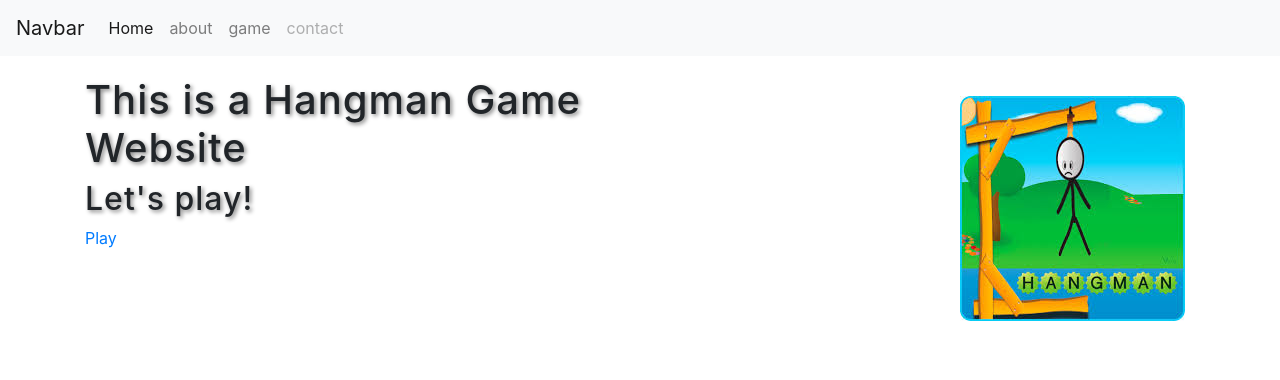
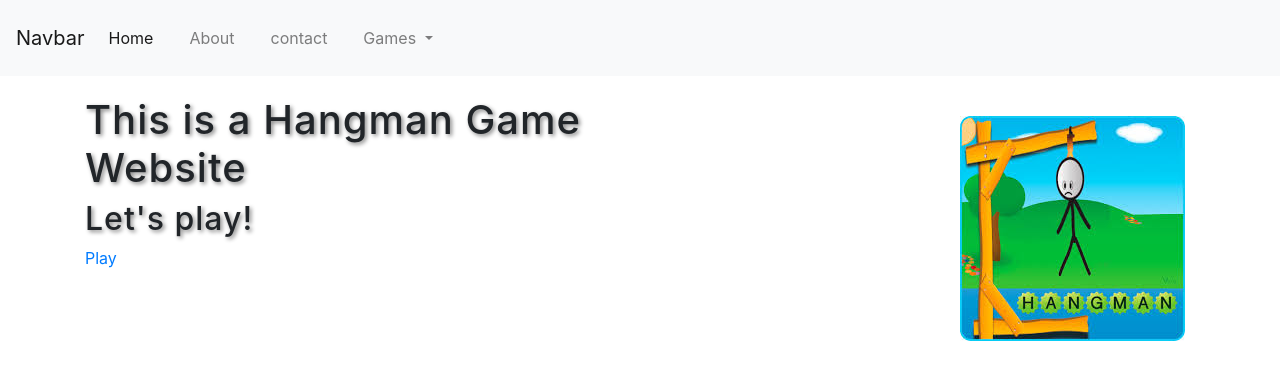
Before and after one commit to Ragappriya-Gowrirasan/handman-game, a plain HTML site: page index.html in a window 1280 px wide. Drawn offline with nearby package versions, Linux system fonts and the light colour scheme.

Commit message:
change nav bar home page

```diff
--- a/index.html
+++ b/index.html
@@ -64,16 +64,31 @@
 <body>
     <nav class="navbar navbar-expand-lg navbar-light bg-light">
         <a class="navbar-brand" href="#">Navbar</a>
-        <button class="navbar-toggler" type="button" data-toggle="collapse" data-target="#navbarNavAltMarkup" aria-controls="navbarNavAltMarkup" aria-expanded="false" aria-label="Toggle navigation">
+        <button class="navbar-toggler" type="button" data-toggle="collapse" data-target="#navbarNavDropdown" aria-controls="navbarNavDropdown" aria-expanded="false" aria-label="Toggle navigation">
           <span class="navbar-toggler-icon"></span>
         </button>
-        <div class="collapse navbar-collapse" id="navbarNavAltMarkup">
-          <div class="navbar-nav">
-            <a class="nav-item nav-link active" href="index.html">Home <span class="sr-only">(current)</span></a>
-            <a class="nav-item nav-link" href="about.html">about</a>
-            <a class="nav-item nav-link" href="game.html">game</a>
-            <a class="nav-item nav-link disabled" href="contact.html">contact</a>
-          </div>
+        <div class="collapse navbar-collapse" id="navbarNavDropdown">
+          <ul class="navbar-nav">
+            <li class="nav-item active">
+              <a class="nav-link" href="index.html">Home <span class="sr-only">(current)</span></a>
+            </li>
+            <li class="nav-item">
+              <a class="nav-link" href="about.html">About</a>
+            </li>
+            <li class="nav-item">
+              <a class="nav-link" href="contact.html">contact</a>
+            </li>
+            <li class="nav-item dropdown">
+              <a class="nav-link dropdown-toggle" href="game.html" id="navbarDropdownMenuLink" data-toggle="dropdown" aria-haspopup="true" aria-expanded="false">
+                Games
+              </a>
+              <div class="dropdown-menu" aria-labelledby="navbarDropdownMenuLink">
+                <a class="dropdown-item" href="#">game1</a>
+                <a class="dropdown-item" href="#">game2</a>
+                <a class="dropdown-item" href="#">game3</a>
+              </div>
+            </li>
+          </ul>
         </div>
       </nav>
 
```
Also changed, not shown: contact.html (line endings or trailing spaces).
